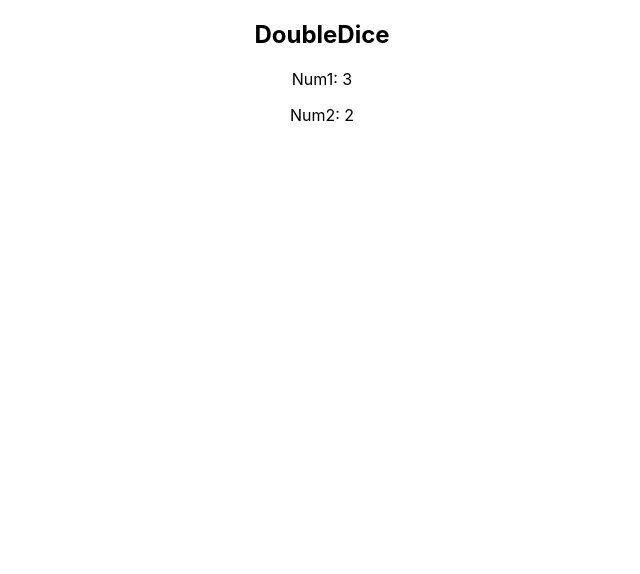
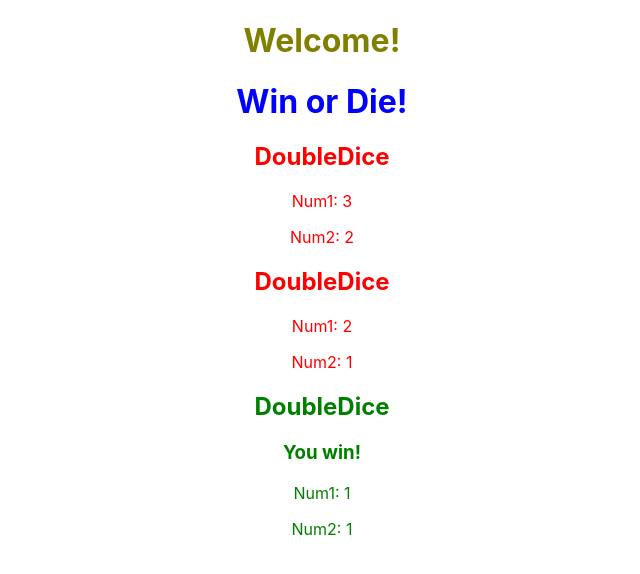
Before and after one commit to wendy174/react-review-app, a React (Create React App) app: page / in a window 1280 px wide. Shown: the top 574 px of the page, without its empty margins (318-958 px from the left). Built offline with nearby package versions, Linux system fonts and the light colour scheme.

Commit message:
dynamic styling

```diff
--- a/src/App.js
+++ b/src/App.js
@@ -4,11 +4,18 @@ import './components/Greeter'
 import Chicken from './components/Chicken';
 import Greeter from './components/Greeter';
 import DoubleDice from './components/DoubleDice';
+import Header from './components/Header';
+
 
 
 function App() {
   return (
     <div className="App">
+      <Header text="Welcome!"/>
+      <Header color="blue" text="Win or Die!"/>
+
+      <DoubleDice/>
+      <DoubleDice/>
       <DoubleDice/>
     </div>
   );
--- a/src/components/DoubleDice.js
+++ b/src/components/DoubleDice.js
@@ -1,14 +1,17 @@
 export default function DoubleDice(){
     const num1 = Math.floor(Math.random() * 3) + 1;
     const num2 = Math.floor(Math.random() * 3) + 1;
-
+    const isWinner = num1 === num2;
+    const styles = { color: isWinner ? "green" : "red" }
+    // green if win
+    // red if lose
     return (
-        <>
+        <div className="DoubleDice" style={styles}>
             <h2>DoubleDice</h2>
             {num1 === num2 && <h3> You win!  </h3>}
             <p>Num1: {num1}</p>
             <p>Num2: {num2}</p>
-        </>
+        </div>
     )
 
 }
--- /dev/null
+++ b/src/components/Header.js
@@ -0,0 +1,3 @@
+export default function Header({color = 'olive', text}) {
+    return <h1 style={{color: color}}>{text}</h1>
+}
```
